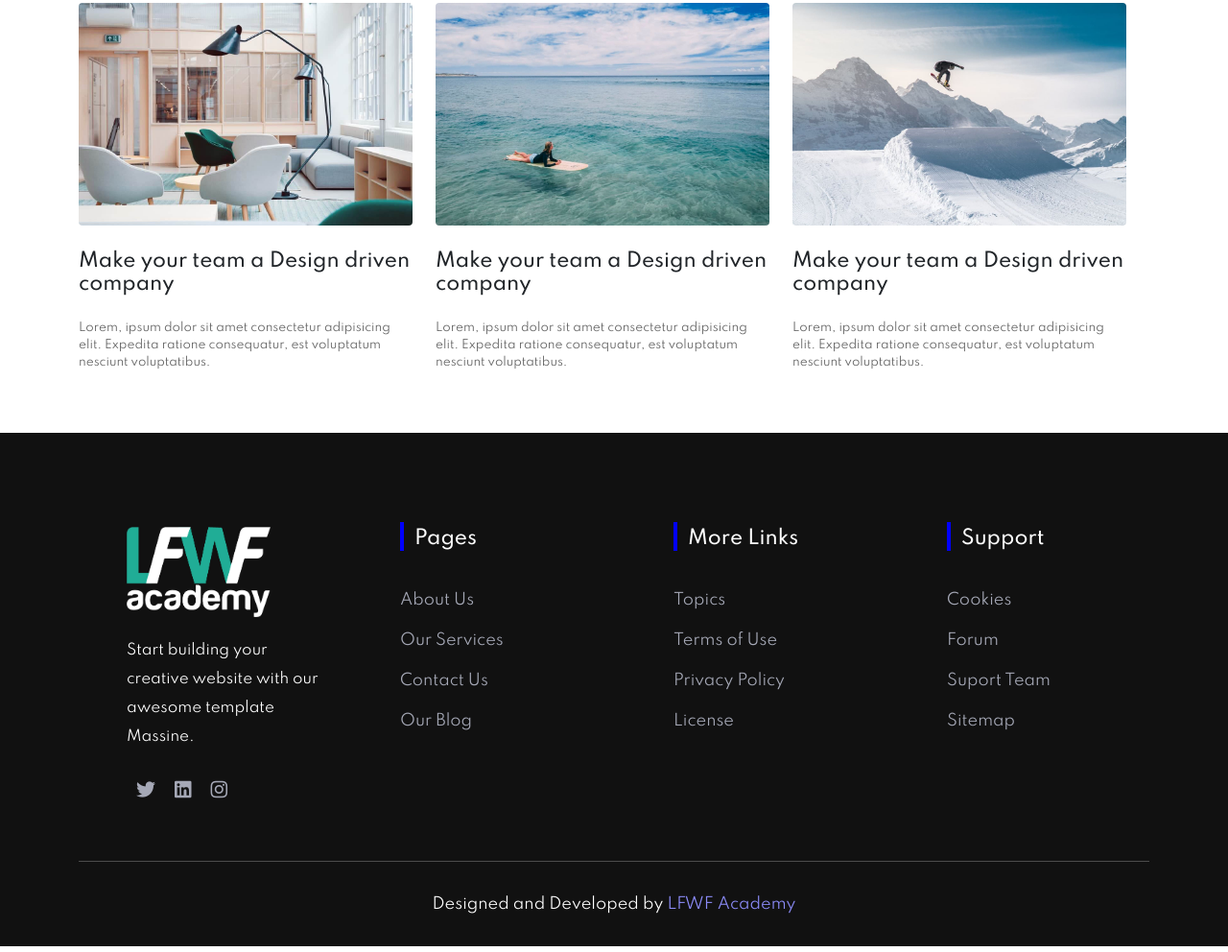
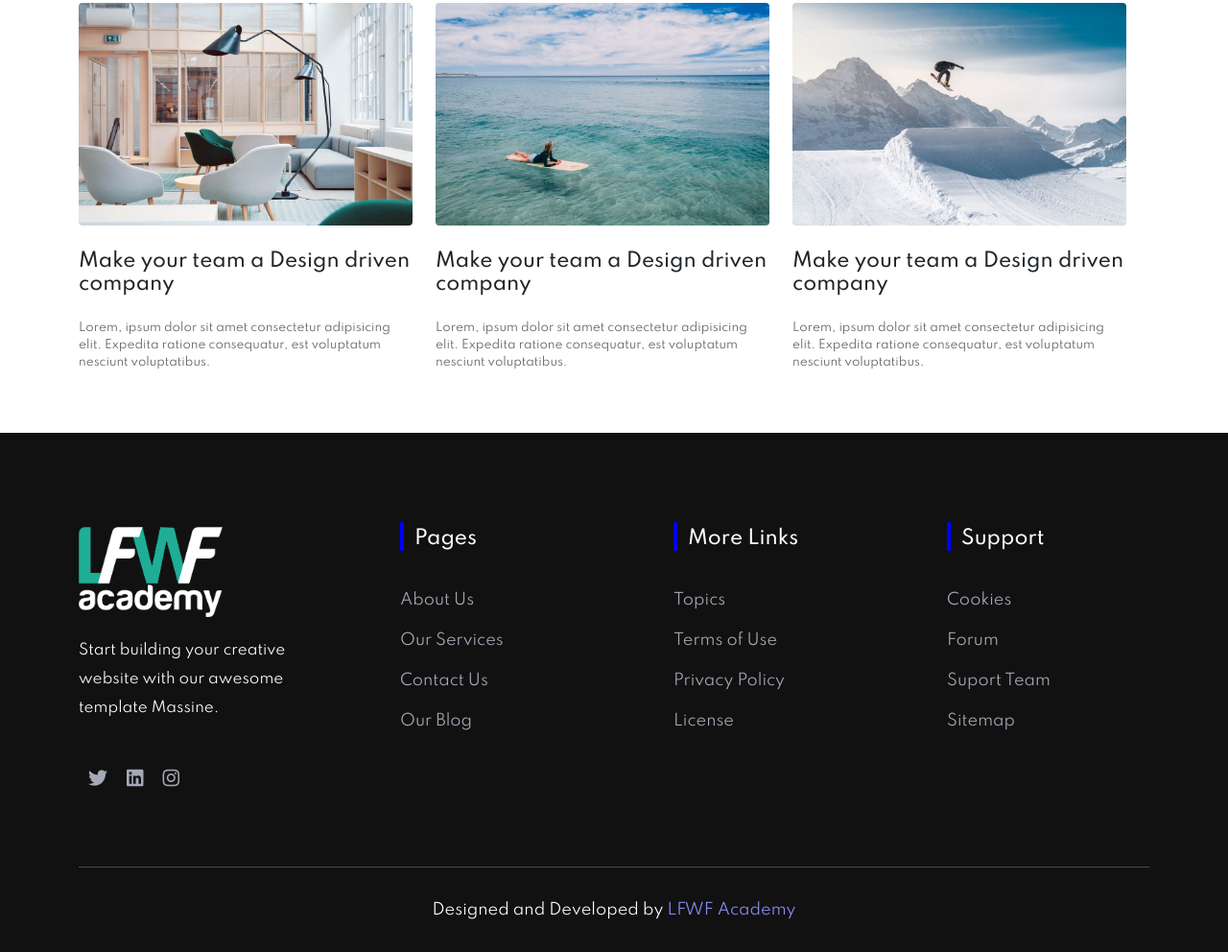
Before and after one commit to Nazmul-318/Class-37M-Full-Website, a plain HTML site: page index.html in a window 1280 px wide. Shown: the part 4871-5863 px from the top of the page at 96% size. Drawn offline with nearby package versions, Linux system fonts and the light colour scheme.

Commit message:
Changed margin

```diff
--- a/style.css
+++ b/style.css
@@ -874,13 +874,11 @@ button.btn-custom {
 
 .footer-widget img {
     margin-bottom: 20px;
-    margin-left: 50px;
 }
 
 .footer-widget p {
     font-size: 15px;
     line-height: 30px;
-    margin-left: 50px;
 }
 .footer-widget{
     position: relative;
@@ -919,9 +917,6 @@ button.btn-custom {
     letter-spacing: 1.5px;
     color: #e73a3e;
 }
-.footer-bottom{
-
-}
 .footer-section a {
     color: #fff;
     text-decoration: none;
@@ -932,25 +927,19 @@ button.btn-custom {
 /*======================================*/
 .widget-social ul {
     display: flex;
-    margin-left: 50px;
+    margin-left: 0;
 }
-
 .widget-social ul li {
     padding: 10px 0;
-    margin: 0 !important;
 }
-
-.widget-social ul li span {
+.widget-social ul li {
     display: inline-block;
-    margin-right: 10px;
     font-size: 18px;
 }
-
 .widget-social ul li a {
     font-size: 20px;
     padding: 10px 10px;
 }
-
 .footer-copyright p {
     margin-bottom: 0;
 }
```
